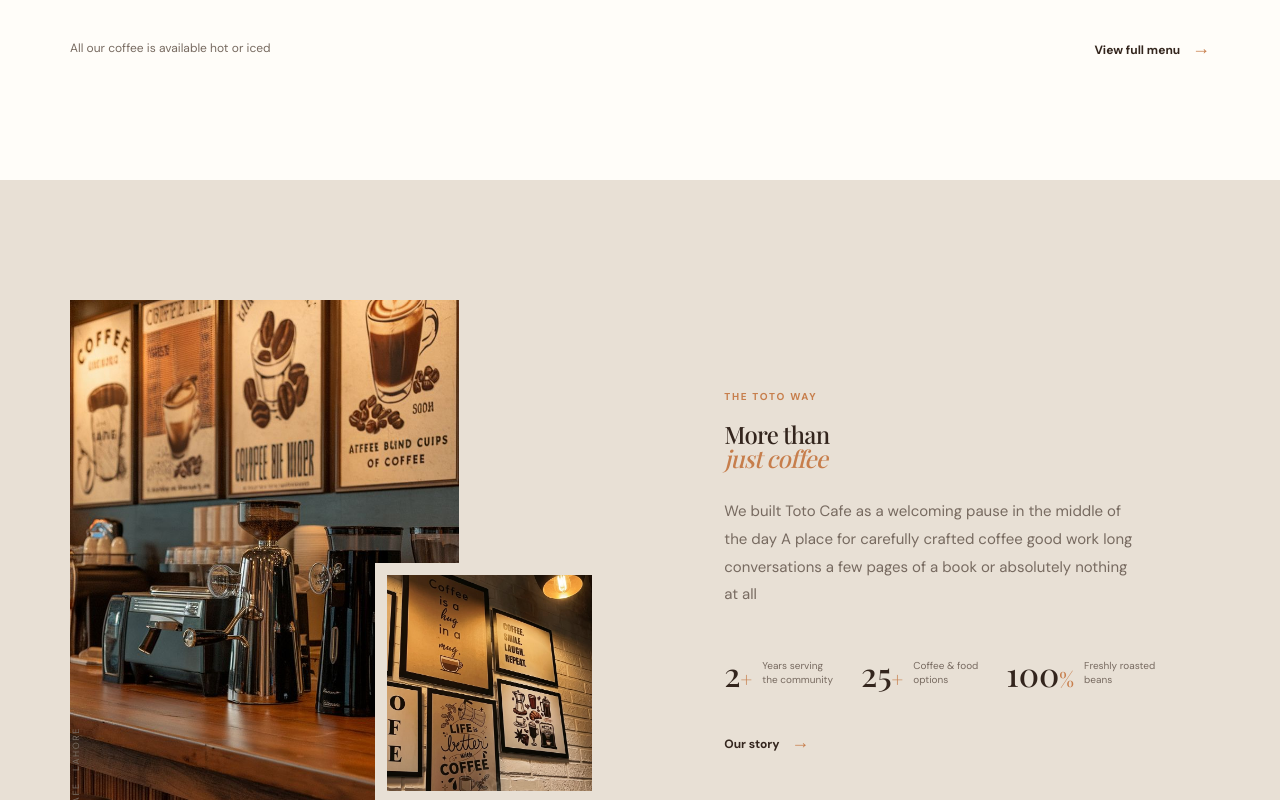
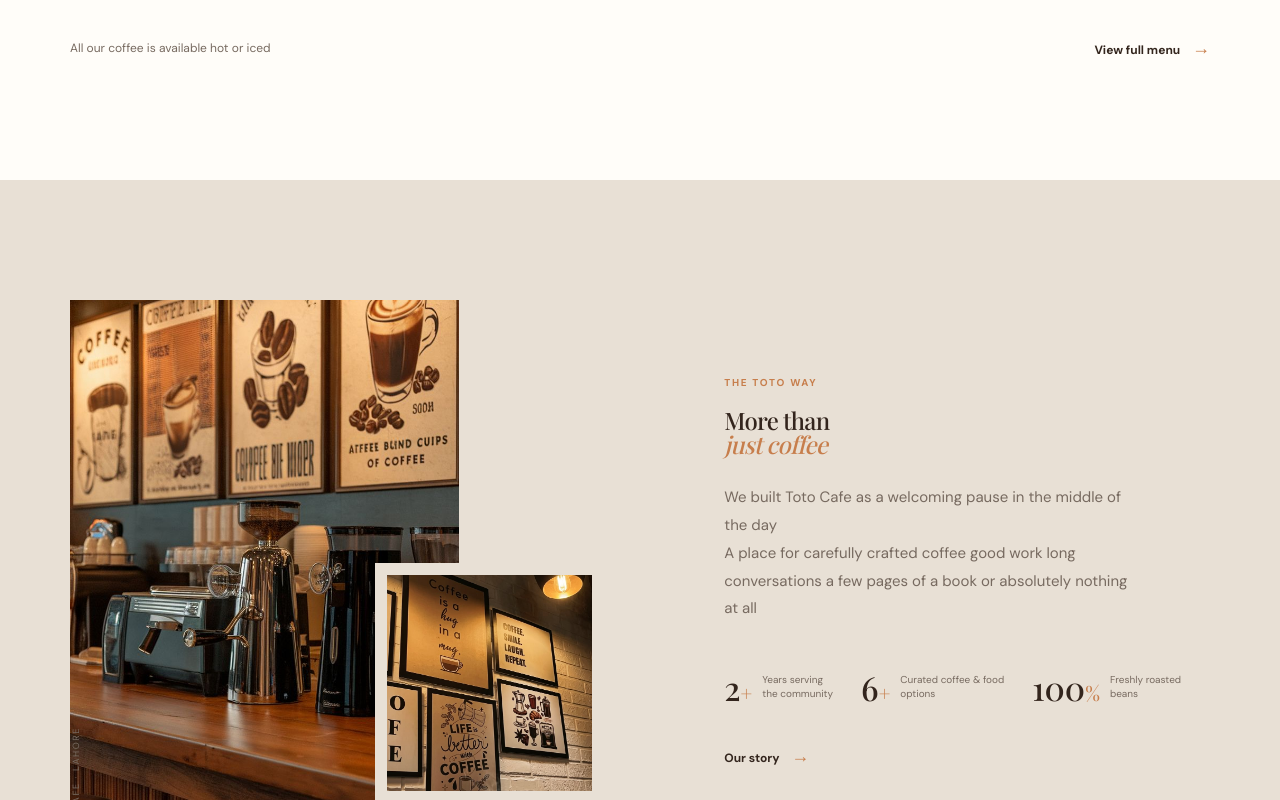
Before and after one commit to TayyabaArshad07/Toto-Coffee-Cafe-Website, a website built with Vite: page index.html in a window 1280 px wide. Shown: the part 2000-2800 px from the top of the page. Built offline with nearby package versions, Linux system fonts and the light colour scheme; files whose address does not match are found by name; a web font is replaced by a local one.

Commit message:
Update index.html

```diff
--- a/index.html
+++ b/index.html
@@ -51,7 +51,6 @@
             src="/images/Coffee Bar with a Vintage Vibe.jfif"
             alt="Toto Cafe interior with freshly brewed coffee"
           />
-          <div class="hero-number">01 <span>/ 04</span></div>
         </div>
       </section>
 
@@ -95,7 +94,7 @@
             <p class="eyebrow">The Toto way</p>
             <h2>More than<br /><em>just coffee</em></h2>
             <p>
-              We built Toto Cafe as a welcoming pause in the middle of the day A
+              We built Toto Cafe as a welcoming pause in the middle of the day <br> A
               place for carefully crafted coffee good work long conversations a
               few pages of a book or absolutely nothing at all
             </p>
@@ -105,8 +104,8 @@
                 ><small>Years serving<br />the community</small>
               </div>
               <div>
-                <strong>25<span>+</span></strong
-                ><small>Coffee & food<br />options</small>
+                <strong>6<span>+</span></strong
+                ><small>Curated coffee & food<br />options</small>
               </div>
               <div>
                 <strong>100<span>%</span></strong
```
